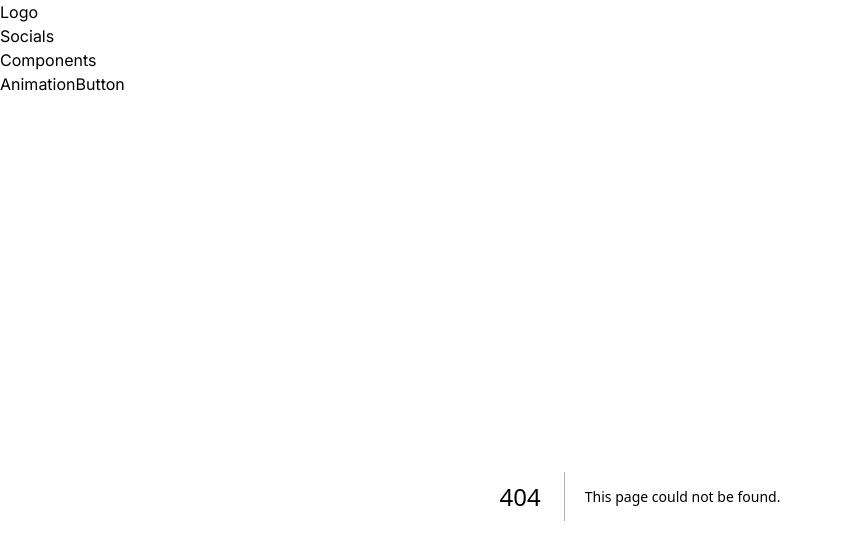
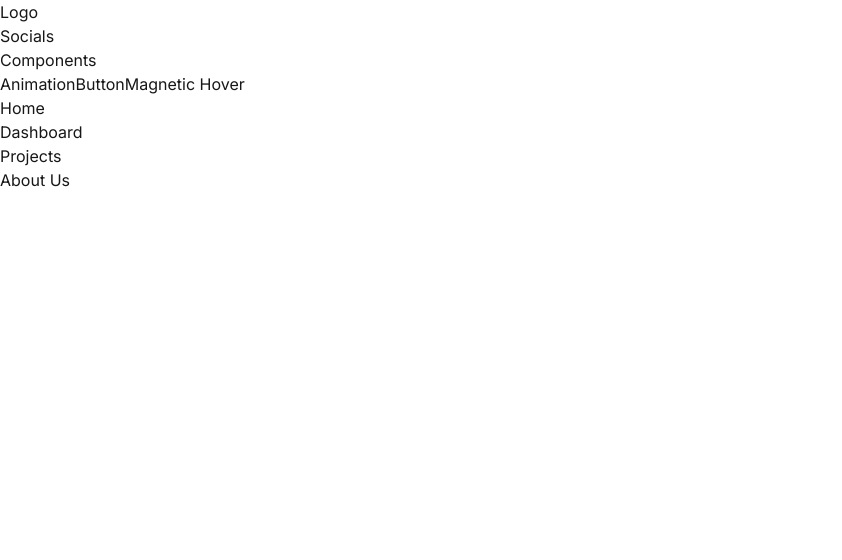
Before and after one commit to gabrielpramalho/playground-motion, a Next.js app: page /ui/magnetic-hover in a window 1280 px wide. Before the commit this address had no page. Shown: the top 560 px of the page, without its empty margins (0-842 px from the left). Built offline with nearby package versions, Linux system fonts and the light colour scheme.

Commit message:
feat: add magnetic-hover

```diff
--- a/package.json
+++ b/package.json
@@ -9,11 +9,13 @@
     "lint": "next lint"
   },
   "dependencies": {
+    "clsx": "^2.1.1",
     "framer-motion": "12.0.0-alpha.1",
     "motion": "^11.11.17",
     "next": "15.0.3",
     "react": "19.0.0-rc-66855b96-20241106",
-    "react-dom": "19.0.0-rc-66855b96-20241106"
+    "react-dom": "19.0.0-rc-66855b96-20241106",
+    "tailwind-merge": "^2.5.5"
   },
   "devDependencies": {
     "@biomejs/biome": "^1.9.4",
--- a/src/app/components/aside.tsx
+++ b/src/app/components/aside.tsx
@@ -11,6 +11,7 @@ export function Aside() {
           <ul className="flex flex-col gap-4">
             <NavLink href="/ui/animate-on-show">Animation</NavLink>
             <NavLink href="/ui/button">Button</NavLink>
+            <NavLink href="/ui/magnetic-hover">Magnetic Hover</NavLink>
           </ul>
         </nav>
       </aside>
--- /dev/null
+++ b/src/app/ui/magnetic-hover/magnetic-hover.tsx
@@ -0,0 +1,68 @@
+'use client'
+
+import { AnimatePresence, motion } from 'framer-motion'
+import { useState } from 'react'
+
+export function MagneticHover() {
+  const [hoveredIdx, setHoveredIdx] = useState<number | null>(null)
+
+  const items = [
+    {
+      title: 'Home',
+      href: '/home',
+    },
+    {
+      title: 'Dashboard',
+      href: '/dashboard',
+    },
+    {
+      title: 'Projects',
+      href: '/projects',
+    },
+    {
+      title: 'About Us',
+      href: '/about-us',
+    },
+  ]
+
+  return (
+    <motion.ul className="flex flex-col">
+      {items.map((item, idx) => {
+        const { href, title } = item
+
+        return (
+          // biome-ignore lint/suspicious/noArrayIndexKey: <explanation>
+          <li key={idx}>
+            <a
+              href={href}
+              target="_blank"
+              rel="noopener noreferrer"
+              className="block relative rounded-lg px-4 py-2"
+              onMouseEnter={() => setHoveredIdx(idx)}
+              onMouseLeave={() => setHoveredIdx(null)}
+            >
+              <AnimatePresence>
+                {hoveredIdx === idx && (
+                  <motion.span
+                    className="absolute inset-0 z-0 block h-full w-full rounded-lg bg-neutral-900"
+                    layoutId="cardHoverEffect"
+                    initial={{ opacity: 0 }}
+                    animate={{
+                      opacity: 1,
+                      transition: { duration: 0.15 },
+                    }}
+                    exit={{
+                      opacity: 0,
+                      transition: { duration: 0.10, delay: 0.1 },
+                    }}
+                  />
+                )}
+              </AnimatePresence>
+              <span className="relative z-[1]">{title}</span>
+            </a>
+          </li>
+        )
+      })}
+    </motion.ul>
+  )
+}
--- /dev/null
+++ b/src/app/ui/magnetic-hover/page.tsx
@@ -0,0 +1,9 @@
+import { MagneticHover } from "./magnetic-hover";
+
+export default function MagneticHoverPage() {
+  return (
+    <div className="flex flex-1 justify-center items-center min-h-[216px]">
+      <MagneticHover />
+    </div>
+  )
+}
--- /dev/null
+++ b/src/utils/cn.ts
@@ -0,0 +1,6 @@
+import { type ClassValue, clsx } from "clsx";
+import { twMerge } from "tailwind-merge";
+
+export function cn(...inputs: ClassValue[]) {
+  return twMerge(clsx(inputs));
+}
```
Also changed, not shown: 1 other file (tests, documents, lock files or other folders).
